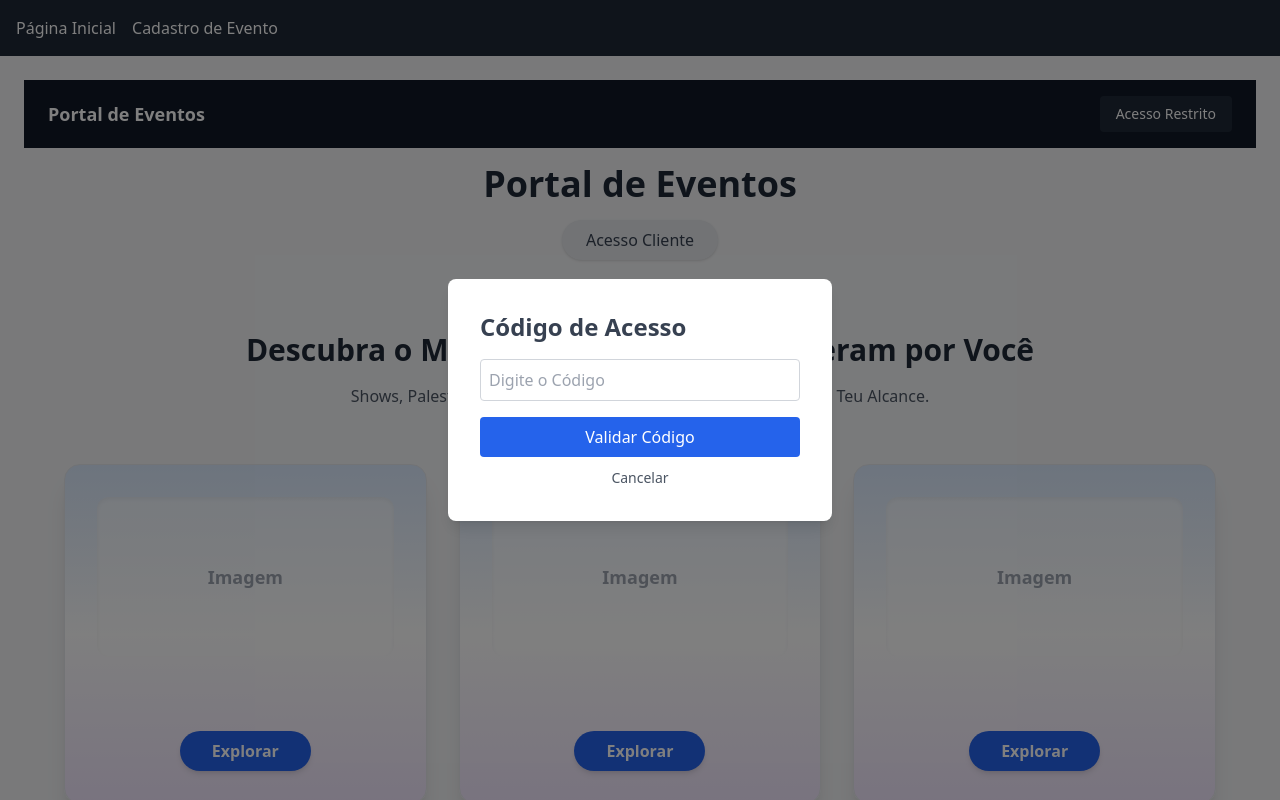
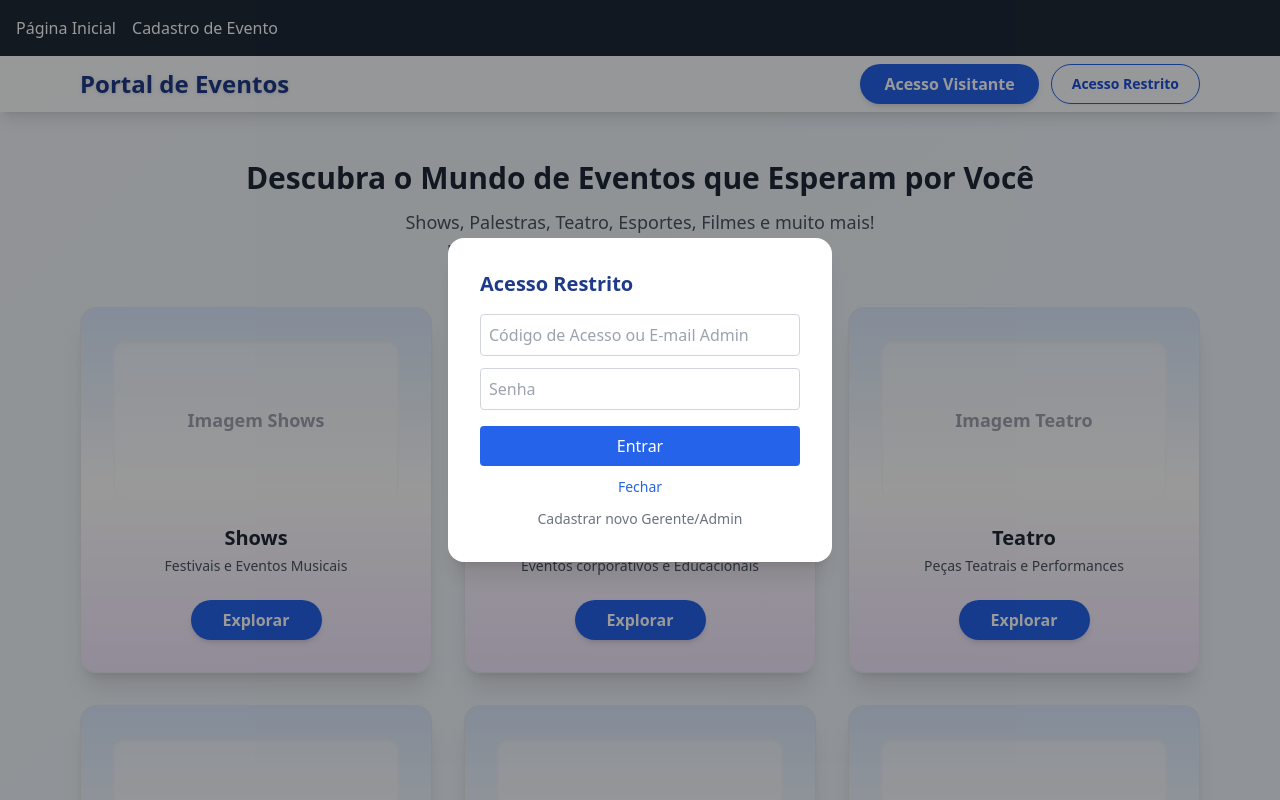
Before and after one commit to Andrehlb/portal-ingressos-frontend, a React (Vite) app: page / in a window 1280 px wide. Both pictures are taken after a click on the button "Acesso Restrito". Shown: the top 800 px of the page. Built offline with nearby package versions, Linux system fonts and the light colour scheme.

Commit message:
feat: refactor HomePage component to enhance visitor access and improve layout

```diff
--- a/src/pages/cliente/HomePage.jsx
+++ b/src/pages/cliente/HomePage.jsx
@@ -1,19 +1,12 @@
-// src/pages/cliente/HomePage.jsx
 import React, { useState } from 'react';
-import { useNavigate } from 'react-router-dom';
-import axios from 'axios'; // Ou sua biblioteca de HTTP preferida
 import CategoriaCard from '../../components/CategoriaCard';
 
 export default function HomePage() {
-  const navigate = useNavigate();
-  const [modalAberto, setModalAberto] = useState(false);
-  const [tipoAcesso, setTipoAcesso] = useState('cliente');
-  const [codigoAcesso, setCodigoAcesso] = useState('');
-  const [codigoValido, setCodigoValido] = useState(false);
-  const [credenciais, setCredenciais] = useState({ email: '', senha: '' });
-  const [loading, setLoading] = useState(false);
-  const [erro, setErro] = useState('');
+  const [modalVisitante, setModalVisitante] = useState(false);
+  const [modalRestrito, setModalRestrito] = useState(false);
+  const [modoCadastro, setModoCadastro] = useState(false); // Alterna entre login/cadastro do visitante
 
+  // Dados simulados para categorias (com id profissional)
   const categorias = [
     { id: 1, nome: 'Shows', descricao: "Festivais e Eventos Musicais" },
     { id: 2, nome: 'Palestras', descricao: "Eventos corporativos e Educacionais" },
@@ -23,175 +16,139 @@ export default function HomePage() {
     { id: 6, nome: 'Eventos', descricao: "Feiras e Exposições Variados" },
   ];
 
-  const validarCodigoAcesso = async () => {
-    try {
-      setLoading(true);
-      setErro('');
+  return (
+    <div className="min-h-screen pb-20 bg-gradient-to-br from-slate-100 to-blue-50">
+      {/* NAVBAR */}
+      <header className="w-full bg-white/70 shadow-lg backdrop-blur sticky top-0 z-40">
+        <nav className="max-w-6xl mx-auto flex items-center justify-between px-4 py-2">
+          {/* Logo / Título */}
+          <span className="font-extrabold text-2xl text-blue-900 drop-shadow select-none">
+            Portal de Eventos
+          </span>
 
-      const response = await axios.post('/api/validar-codigo', { codigo: codigoAcesso });
-
-      if (response.data.valido) {
-        setCodigoValido(true);
-      } else {
-        setErro('Código de acesso inválido!');
-      }
-    } catch (error) {
-      setErro('Erro ao validar código. Tente novamente.');
-      console.error('Erro na validação:', error);
-    } finally {
-      setLoading(false);
-    }
-  };
-
-  const handleLoginRestrito = async () => {
-    if (!credenciais.email || !credenciais.senha) {
-      setErro('Preencha todos os campos');
-      return;
-    }
-
-    try {
-      setLoading(true);
-      setErro('');
-
-      const response = await axios.post('/api/login-restrito', credenciais);
-
-      if (response.data.autenticado) {
-        navigate('/restrito/dashboard');
-      } else {
-        setErro('Credenciais inválidas');
-      }
-    } catch (error) {
-      setErro('Erro no login. Tente novamente.');
-      console.error('Erro no login:', error);
-    } finally {
-      setLoading(false);
-    }
-  };
-
-  const fecharModal = () => {
-    setModalAberto(false);
-    setCodigoAcesso('');
-    setCodigoValido(false);
-    setCredenciais({ email: '', senha: '' });
-    setErro('');
-  };
-
-  return (
-    <div className="min-h-screen bg-gray-100 p-6">
-      {/* Cabeçalho */}
-      <header className="bg-gray-900 text-white flex justify-between items-center px-6 py-4 mb-4">
-        <nav className="flex gap-6">
-          <span className="text-lg font-semibold">Portal de Eventos</span>
-        </nav>
+          {/* Botões de acesso */}
+          <div className="flex gap-3">
+            {/* Acesso Visitante */}
             <button
-          onClick={() => {
-            setTipoAcesso('restrito');
-            setModalAberto(true);
-          }}
-          className="bg-gray-800 hover:bg-gray-700 text-sm px-4 py-2 rounded transition"
-          aria-label="Acesso restrito"
+              onClick={() => { setModoCadastro(false); setModalVisitante(true); }}
+              className="bg-blue-600 hover:bg-blue-800 transition text-white px-6 py-2 rounded-full font-semibold shadow-md text-base"
+            >
+              Acesso Visitante
+            </button>
+            {/* Acesso Restrito (Gerente/Admin) */}
+            <button
+              onClick={() => setModalRestrito(true)}
+              className="border border-blue-600 text-blue-700 hover:bg-blue-50 transition px-5 py-2 rounded-full text-sm font-semibold shadow-sm"
             >
               Acesso Restrito
             </button>
+          </div>
+        </nav>
       </header>
 
-      {/* Conteúdo Principal */}
-      <div className="flex flex-col items-center mb-12">
-        <h1 className="text-4xl font-bold text-gray-800 mb-4">Portal de Eventos</h1>
-        <div className="flex gap-4 mb-6">
-          <button
-            onClick={() => setTipoAcesso('cliente')}
-            className={`px-6 py-2 rounded-full shadow transition ${tipoAcesso === 'cliente' ? 'bg-blue-600 text-white' : 'bg-gray-200 text-gray-700'}`}
-          >
-            Acesso Cliente
-          </button>
-        </div>
-      </div>
+      {/* MODAL VISITANTE */}
+      {modalVisitante && (
+        <div className="fixed inset-0 bg-black bg-opacity-40 flex items-center justify-center z-50">
+          <div className="bg-white rounded-2xl shadow-xl p-8 w-96">
+            {/* Alterna entre login e cadastro */}
+            <h2 className="text-xl font-bold mb-4 text-blue-900">
+              {modoCadastro ? 'Cadastrar Novo Usuário' : 'Acesso Visitante'}
+            </h2>
+            <input className="w-full p-2 border border-gray-300 rounded mb-3" placeholder="E-mail" />
+            {!modoCadastro && (
+              <input className="w-full p-2 border border-gray-300 rounded mb-4" placeholder="Senha" type="password" />
+            )}
+            {modoCadastro && (
+              <>
+                <input className="w-full p-2 border border-gray-300 rounded mb-3" placeholder="Nome Completo" />
+                <input className="w-full p-2 border border-gray-300 rounded mb-4" placeholder="Senha" type="password" />
+              </>
+            )}
 
-      {/* Seção de Cards */}
-      <div className="max-w-6xl mx-auto">
-        <h2 className="text-3xl font-bold text-center text-gray-800 mb-4">
-          Descubra o Mundo de Eventos que Esperam por Você
-        </h2>
-        <p className="text-center text-gray-600 mb-8">
-          Shows, Palestras, Teatro, Esportes, Filmes e muito mais! Tudo ao Teu Alcance.<br />
-          Nunca foi tão fácil participar e fazer presença.
-        </p>
-
-        <div className="grid grid-cols-1 sm:grid-cols-2 lg:grid-cols-3 gap-8">
-          {categorias.map((categoria) => (
-            <CategoriaCard key={categoria.id} categoria={categoria} />
-          ))}
-        </div>
-      </div>
-
-      {/* Modal Restrito */}
-      {modalAberto && tipoAcesso === 'restrito' && (
-        <div className="fixed inset-0 bg-black bg-opacity-50 flex items-center justify-center z-50">
-          <div className="bg-white rounded-lg p-8 shadow-lg w-96">
-            {!codigoValido ? (
-              <>
-                <h2 className="text-2xl font-semibold mb-4 text-gray-700">Código de Acesso</h2>
-                <input
-                  type="password"
-                  placeholder="Digite o Código"
-                  value={codigoAcesso}
-                  onChange={(e) => setCodigoAcesso(e.target.value)}
-                  className="w-full p-2 border border-gray-300 rounded mb-4"
-                  onKeyPress={(e) => e.key === 'Enter' && validarCodigoAcesso()}
-                />
-                {erro && <p className="text-red-500 text-sm mb-2">{erro}</p>}
-                <button
-                  onClick={validarCodigoAcesso}
-                  disabled={loading}
-                  className="w-full py-2 bg-blue-600 text-white rounded hover:bg-blue-700 transition mb-2 disabled:opacity-50"
-                >
-                  {loading ? 'Validando...' : 'Validar Código'}
+            <button className="w-full py-2 bg-blue-600 text-white rounded hover:bg-blue-700 transition mb-2">
+              {modoCadastro ? 'Cadastrar' : 'Entrar'}
             </button>
             <button
-                  onClick={fecharModal}
-                  className="w-full text-sm text-gray-600 hover:underline"
+              className="w-full text-sm text-blue-600 hover:underline"
+              onClick={() => setModalVisitante(false)}
             >
-                  Cancelar
+              Fechar
             </button>
-              </>
+            <div className="mt-2 text-center">
+              {modoCadastro
+                ? (
+                  <span
+                    className="text-sm text-gray-500 hover:underline cursor-pointer"
+                    onClick={() => setModoCadastro(false)}
+                  >
+                    Já tem conta? Entrar
+                  </span>
                 ) : (
-              <>
-                <h2 className="text-2xl font-semibold mb-4 text-gray-700">Login Restrito</h2>
-                <input
-                  type="email"
-                  placeholder="Email"
-                  value={credenciais.email}
-                  onChange={(e) => setCredenciais({ ...credenciais, email: e.target.value })}
-                  className="w-full p-2 border border-gray-300 rounded mb-3"
-                />
-                <input
-                  type="password"
-                  placeholder="Senha"
-                  value={credenciais.senha}
-                  onChange={(e) => setCredenciais({ ...credenciais, senha: e.target.value })}
-                  className="w-full p-2 border border-gray-300 rounded mb-4"
-                  onKeyPress={(e) => e.key === 'Enter' && handleLoginRestrito()}
-                />
-                {erro && <p className="text-red-500 text-sm mb-2">{erro}</p>}
-                <button
-                  onClick={handleLoginRestrito}
-                  disabled={loading}
-                  className="w-full py-2 bg-blue-600 text-white rounded hover:bg-blue-700 transition mb-2 disabled:opacity-50"
+                  <span
+                    className="text-sm text-gray-500 hover:underline cursor-pointer"
+                    onClick={() => setModoCadastro(true)}
                   >
-                  {loading ? 'Entrando...' : 'Entrar'}
-                </button>
-                <button
-                  onClick={fecharModal}
-                  className="w-full text-sm text-gray-600 hover:underline"
-                >
-                  Cancelar
-                </button>
-              </>
+                    Novo por aqui? Cadastrar
+                  </span>
                 )}
             </div>
           </div>
+        </div>
       )}
+
+      {/* MODAL RESTRITO (Gerente/Admin) */}
+      {modalRestrito && (
+        <div className="fixed inset-0 bg-black bg-opacity-40 flex items-center justify-center z-50">
+          <div className="bg-white rounded-2xl shadow-xl p-8 w-96">
+            <h2 className="text-xl font-bold mb-4 text-blue-900">Acesso Restrito</h2>
+            <input className="w-full p-2 border border-gray-300 rounded mb-3" placeholder="Código de Acesso ou E-mail Admin" />
+            <input className="w-full p-2 border border-gray-300 rounded mb-4" placeholder="Senha" type="password" />
+            <button className="w-full py-2 bg-blue-600 text-white rounded hover:bg-blue-700 transition mb-2">
+              Entrar
+            </button>
+            <button
+              className="w-full text-sm text-blue-600 hover:underline"
+              onClick={() => setModalRestrito(false)}
+            >
+              Fechar
+            </button>
+            {/* Cadastrar novo gerente */}
+            <div className="mt-2 text-center">
+              <span
+                className="text-sm text-gray-500 hover:underline cursor-pointer"
+                // Futuro: abrir modal/fluxo de cadastro de novo gerente/admin/agente
+                onClick={() => alert('Em construção o Fluxo de cadastro de novo gerente/admin/agente')}
+              >
+                Cadastrar novo Gerente/Admin
+              </span>
+            </div>
+          </div>
+        </div>
+      )}
+
+      {/* CONTEÚDO CENTRAL */}
+      <main className="max-w-6xl mx-auto px-4">
+        <div className="text-center mt-12 mb-10">
+          <h2 className="text-3xl font-bold text-gray-800 mb-3">
+            Descubra o Mundo de Eventos que Esperam por Você
+          </h2>
+          <p className="text-gray-600 text-lg max-w-2xl mx-auto leading-relaxed">
+            Shows, Palestras, Teatro, Esportes, Filmes e muito mais!<br />
+            Nunca foi tão fácil participar e fazer presença.
+          </p>
+        </div>
+
+        {/* GRID DE CARDS */}
+        <div className="grid grid-cols-1 sm:grid-cols-2 lg:grid-cols-3 gap-8 mb-12">
+          {categorias.map((categoria) => (
+            <CategoriaCard
+              key={categoria.id}
+              nome={categoria.nome}
+              descricao={categoria.descricao}
+            />
+          ))}
+        </div>
+      </main>
     </div>
   );
 }
```
Lines whose indentation alone changed are shown as unchanged.
